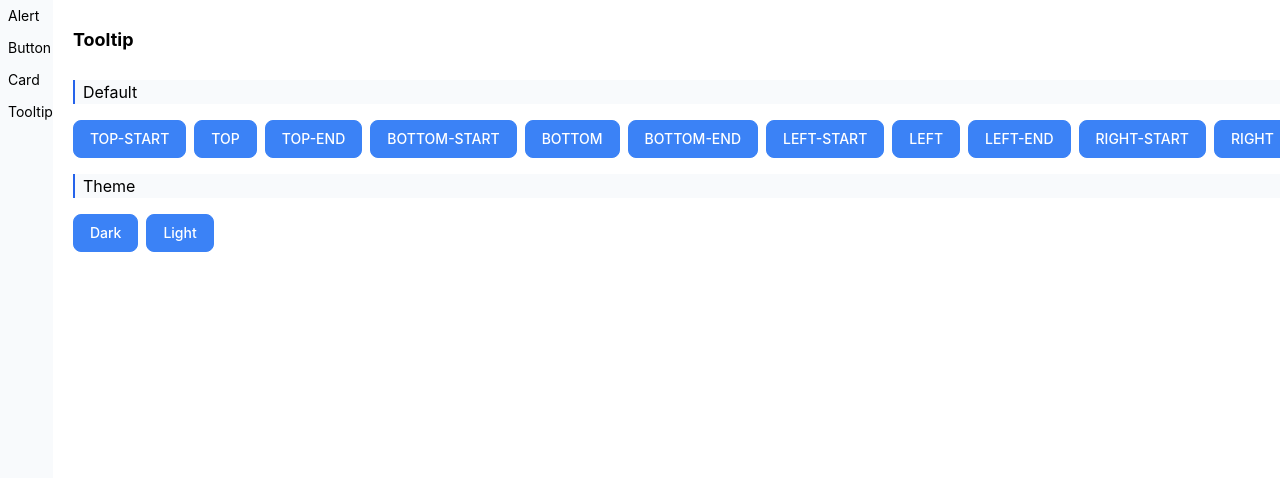
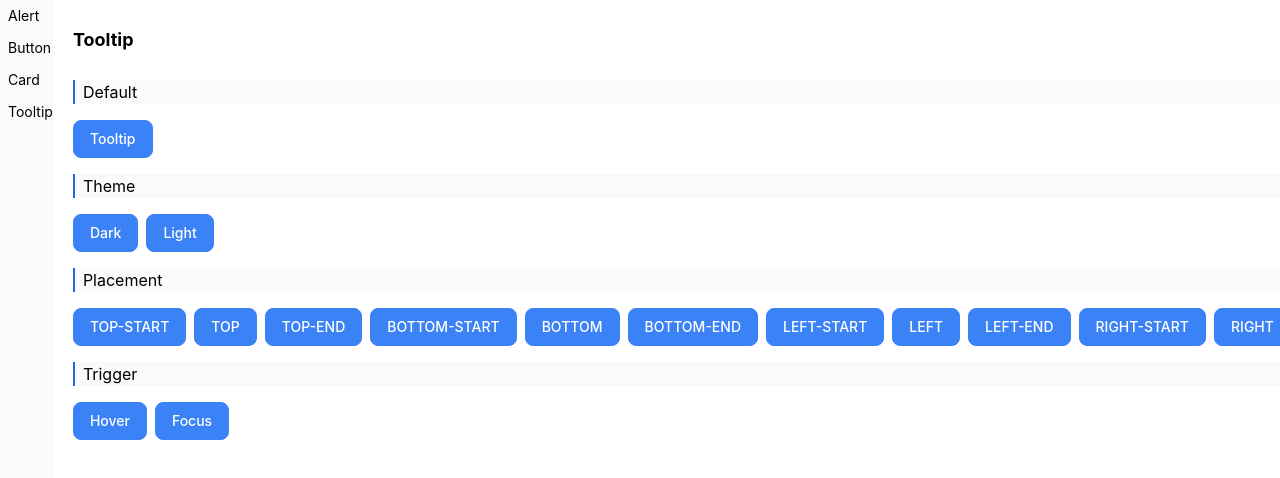
Before and after one commit to wqy2dev/five-ui, a SvelteKit app: page /tooltip in a window 1280 px wide. Shown: the top 478 px of the page. Built offline with nearby package versions, Linux system fonts and the light colour scheme.

Commit message:
chore: popper example

```diff
--- a/src/routes/tooltip/+page.svelte
+++ b/src/routes/tooltip/+page.svelte
@@ -20,15 +20,13 @@ const placements = [
     </h4>
 
     <div class="flex flex-row gap-2">
-        {#each placements as v, i}
-            <Tooltip placement={v as any}>
-                {#snippet target(ref)}
-                    <Button ref={ref}> {v.toUpperCase()} </Button>
-                {/snippet}
+        <Tooltip>
+            {#snippet target(ref)}
+                <Button ref={ref}> Tooltip </Button>
+            {/snippet}
 
-                This is a tooltip!
-            </Tooltip>
-        {/each}
+            This is a tooltip!
+        </Tooltip>
     </div>
 
     <h4 class="text-base indent-2 border-l-solid border-l-blue-600 border-l-2 bg-slate-50">
@@ -52,4 +50,42 @@ const placements = [
             This is a tooltip!
         </Tooltip>
     </div>
+
+    <h4 class="text-base indent-2 border-l-solid border-l-blue-600 border-l-2 bg-slate-50">
+        Placement
+    </h4>
+
+    <div class="flex flex-row gap-2">
+        {#each placements as v, i}
+            <Tooltip placement={v as any}>
+                {#snippet target(ref)}
+                    <Button ref={ref}> {v.toUpperCase()} </Button>
+                {/snippet}
+
+                This is a tooltip!
+            </Tooltip>
+        {/each}
+    </div>
+
+    <h4 class="text-base indent-2 border-l-solid border-l-blue-600 border-l-2 bg-slate-50">
+        Trigger
+    </h4>
+
+    <div class="flex flex-row gap-2">
+        <Tooltip trigger="hover">
+            {#snippet target(ref)}
+                <Button ref={ref}> Hover </Button>
+            {/snippet}
+
+            This is a tooltip!
+        </Tooltip>
+
+        <Tooltip trigger="focus">
+            {#snippet target(ref)}
+                <Button ref={ref}> Focus </Button>
+            {/snippet}
+
+            This is a tooltip!
+        </Tooltip>
+    </div>
 </div>
```
